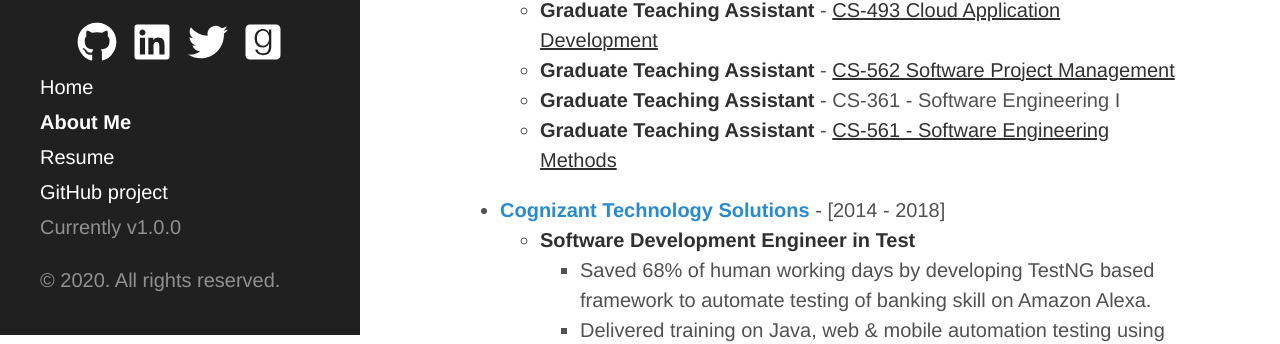
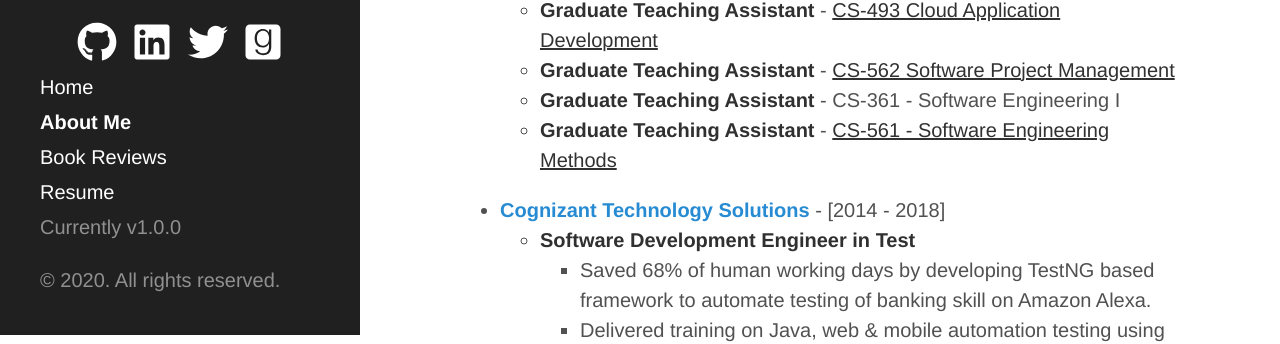
Before and after one commit to SheekhaJ/SheekhaJ.github.io, a Jekyll site: the page built from about.md, in a window 1280 px wide. Shown: the part 565-909 px from the top of the page. Built offline with Jekyll 4.4.1, drawn with Linux system fonts in a browser that asks for light colours; nearby versions of some CDN libraries.

Commit message:
Added new links to the sidebar

```diff
--- a/_includes/sidebar.html
+++ b/_includes/sidebar.html
@@ -59,8 +59,12 @@
         {% endif %}
       {% endfor %}
 
+      <a class="sidebar-nav-item{% if page.url == '/book-reviews/' | relative_url %} active{% endif %}" href="/book-reviews/">Book Reviews</a>
+      <!-- <a class="sidebar-nav-item{% if page.url == '/quotes/' | relative_url %} active{% endif %}" href="/quotes/">Quotes</a> -->
+      <!-- <a class="sidebar-nav-item{% if page.url == '/interview-resources/' | relative_url %} active{% endif %}" href="/interview-resources/">Interview Resources</a> -->
+      <!-- <a class="sidebar-nav-item{% if page.url == '/investing/' | relative_url %} active{% endif %}" href="/investing/">Investing</a> -->
+      <!-- <a target="_blank" class="sidebar-nav-item" href="{{ site.github.repo }}">GitHub Pages Project</a> -->
       <a target="_blank" class="sidebar-nav-item{% if page.url == '/assets/cv.pdf' | relative_url %} active{% endif %}" href="{{ site.url }}/public/assets/Resume_SheekhaJariwala.pdf">Resume</a>
-      <a target="_blank" class="sidebar-nav-item" href="{{ site.github.repo }}">GitHub project</a>
       <span class="sidebar-nav-item">Currently v{{ site.version }}</span>
     </nav>
 
```
